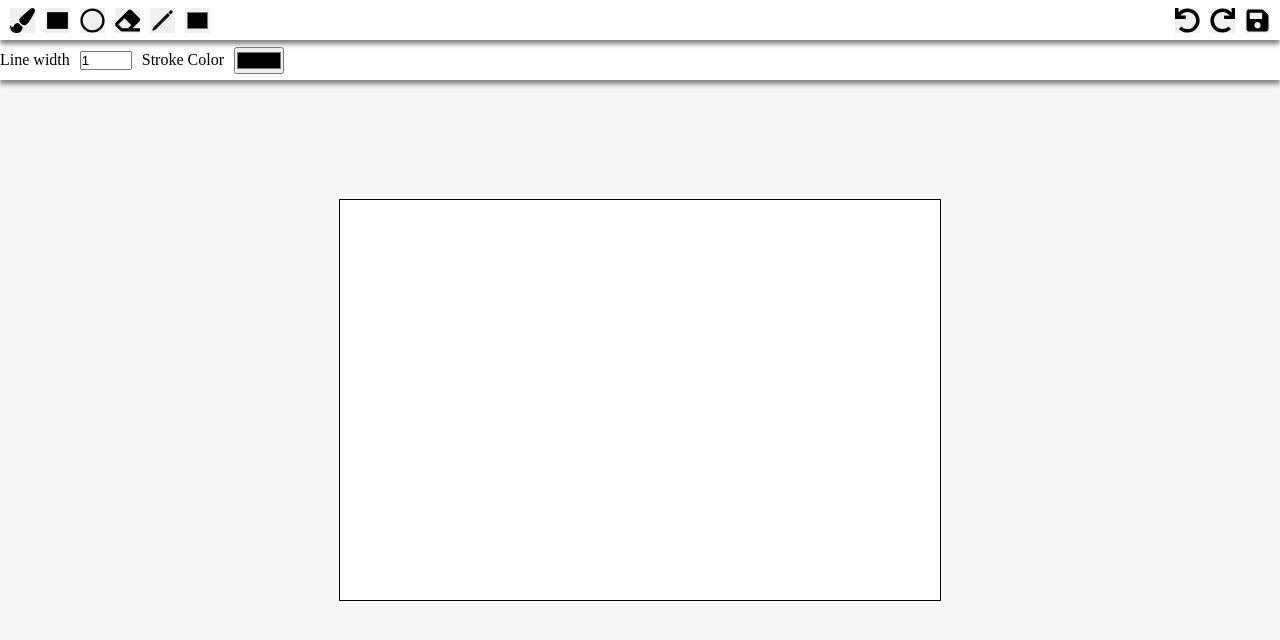
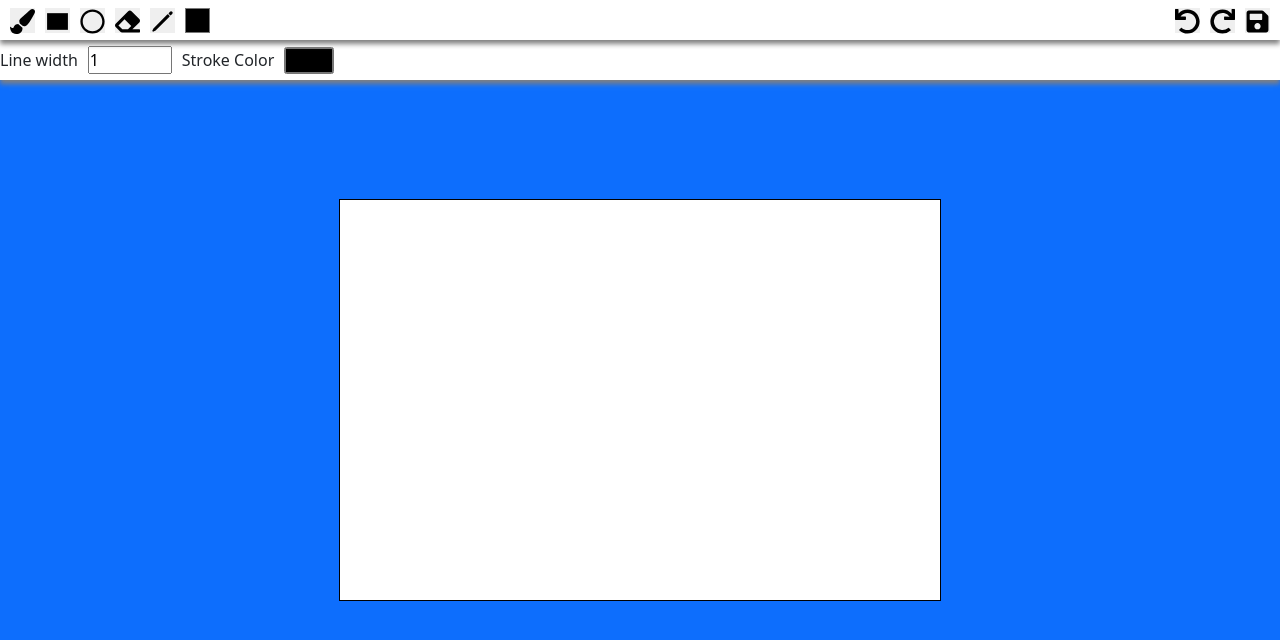
Before and after one commit to Akozyrev222/presentation-app, a React (Vite) app in the folder client/: page /f19229d503d8 in a window 1280 px wide. Shown: the top 640 px of the page. Built offline with nearby package versions, Linux system fonts and the light colour scheme.

Commit message:
add bootstrap

```diff
--- a/client/package.json
+++ b/client/package.json
@@ -10,9 +10,12 @@
     "preview": "vite preview"
   },
   "dependencies": {
+    "@popperjs/core": "^2.11.8",
+    "bootstrap": "^5.3.3",
     "mobx": "^6.13.2",
     "mobx-react-lite": "^4.0.7",
     "react": "^18.3.1",
+    "react-bootstrap": "^2.10.4",
     "react-dom": "^18.3.1",
     "react-icons": "^5.3.0",
     "react-router-dom": "^6.26.2"
--- a/client/src/App.jsx
+++ b/client/src/App.jsx
@@ -7,7 +7,7 @@
 function App() {
 
     return (
-        <div className='app'>
+        <div className='app bg-primary'>
             <Toolbar/>
             <SettingBar/>
             <Canvas/>
--- a/client/src/main.jsx
+++ b/client/src/main.jsx
@@ -1,5 +1,6 @@
 import {StrictMode} from 'react'
 import {createRoot} from 'react-dom/client'
+import 'bootstrap/dist/css/bootstrap.min.css'
 import App from './App.jsx'
 import {
     createBrowserRouter, redirect,
```
